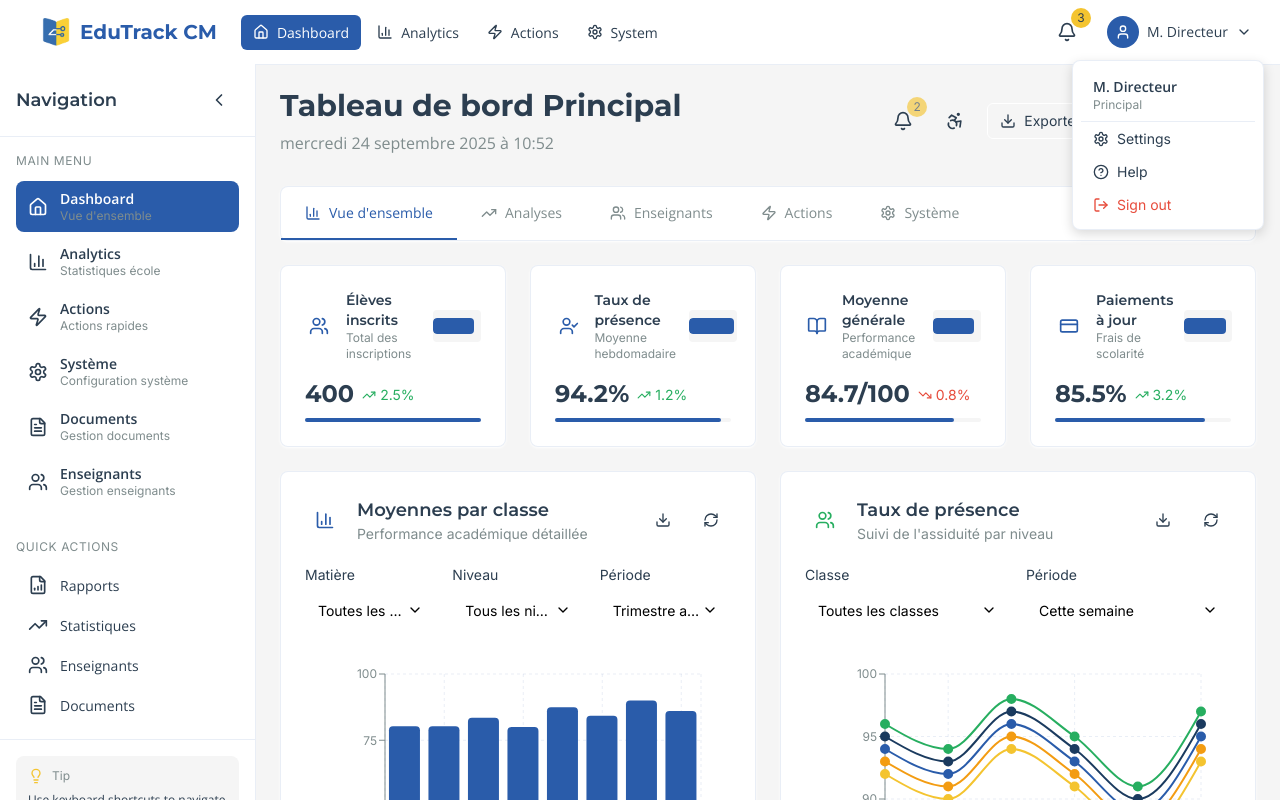
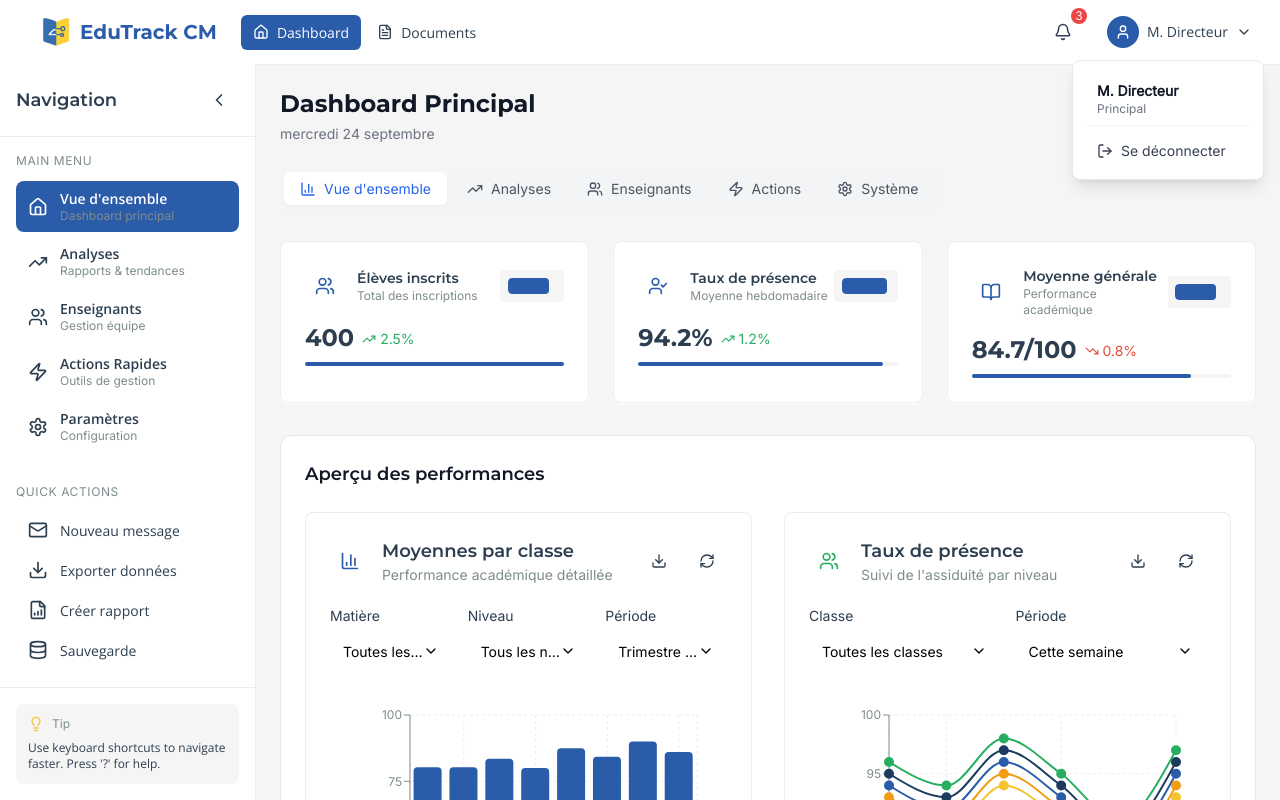
Before and after one commit to Pensezy/EduTrack-CM, a React (Vite) app: page /principal-dashboard in a window 1280 px wide. Both pictures are taken after a click on the button "M. Directeur". Shown: the top 800 px of the page. Built offline with nearby package versions, Linux system fonts and the light colour scheme.

Commit message:
Mes modifications

```diff
--- a/src/components/ui/Header.jsx
+++ b/src/components/ui/Header.jsx
@@ -27,9 +27,7 @@ const Header = ({ userRole = 'student', userName = 'User', isCollapsed = false,
     ],
     principal: [
       { label: 'Dashboard', path: '/principal-dashboard', icon: 'Home' },
-      { label: 'Analytics', path: '/principal-dashboard?tab=analytics', icon: 'BarChart3' },
-      { label: 'Actions', path: '/principal-dashboard?tab=actions', icon: 'Zap' },
-      { label: 'System', path: '/principal-dashboard?tab=system', icon: 'Settings' },
+      { label: 'Documents', path: '/document-management-hub', icon: 'FileText' },
     ],
     admin: [
       { label: 'Dashboard', path: '/admin-dashboard', icon: 'Home' },
@@ -125,8 +123,24 @@ const Header = ({ userRole = 'student', userName = 'User', isCollapsed = false,
         </div>
 
         {/* Right Section - Actions and Profile */}
-        <div className="flex items-center space-x-2">
-          {/* Notifications */}
+        <div className="flex items-center space-x-3">
+          {/* Notifications - Simplifié pour Principal */}
+          {userRole === 'principal' ? (
+            <Button
+              variant="ghost"
+              size="icon"
+              onClick={handleNotificationClick}
+              className="relative"
+              title="Notifications"
+            >
+              <AppIcon name="Bell" size={18} />
+              {notifications?.length > 0 && (
+                <span className="absolute -top-1 -right-1 bg-red-500 text-white text-xs rounded-full w-4 h-4 flex items-center justify-center">
+                  {notifications?.length}
+                </span>
+              )}
+            </Button>
+          ) : (
             <div className="relative">
               <Button
                 variant="ghost"
@@ -184,6 +198,7 @@ const Header = ({ userRole = 'student', userName = 'User', isCollapsed = false,
               </div>
             )}
             </div>
+          )}
 
           {/* User Profile */}
           <div className="relative">
@@ -201,39 +216,54 @@ const Header = ({ userRole = 'student', userName = 'User', isCollapsed = false,
               <AppIcon name="ChevronDown" size={16} className="hidden md:block" />
             </Button>
 
-            {/* Profile Dropdown */}
+            {/* Profile Dropdown - Simplifié pour Principal */}
             {isProfileOpen && (
-              <div className="absolute right-0 top-12 w-48 bg-popover border border-border rounded-lg shadow-modal z-notification">
-                <div className="p-2">
-                  <div className="px-3 py-2 border-b border-border">
-                    <p className="font-body font-body-semibold text-sm text-popover-foreground">
+              <div className="absolute right-0 top-12 w-48 bg-white border border-gray-200 rounded-lg shadow-lg z-50">
+                <div className="p-3">
+                  <div className="px-3 py-2 border-b border-gray-100 mb-2">
+                    <p className="font-semibold text-sm text-gray-900">
                       {userName}
                     </p>
-                    <p className="font-caption font-caption-normal text-xs text-muted-foreground capitalize">
+                    <p className="text-xs text-gray-500 capitalize">
                       {userRole}
                     </p>
                   </div>
+
+                  {userRole === 'principal' ? (
+                    // Version simplifiée pour Principal
+                    <button
+                      onClick={handleLogout}
+                      className="flex items-center space-x-2 px-3 py-2 text-sm text-gray-700 hover:bg-gray-50 rounded-md transition-colors w-full text-left"
+                    >
+                      <AppIcon name="LogOut" size={16} />
+                      <span>Se déconnecter</span>
+                    </button>
+                  ) : (
+                    // Version complète pour autres rôles
+                    <>
                       <Link
                         to="/student-profile-management"
-                    className="flex items-center space-x-2 px-3 py-2 text-sm text-popover-foreground hover:bg-muted rounded-md transition-micro"
+                        className="flex items-center space-x-2 px-3 py-2 text-sm text-gray-700 hover:bg-gray-50 rounded-md transition-colors"
                       >
                         <AppIcon name="Settings" size={16} />
                         <span>Settings</span>
                       </Link>
                       <Link
                         to="/help"
-                    className="flex items-center space-x-2 px-3 py-2 text-sm text-popover-foreground hover:bg-muted rounded-md transition-micro"
+                        className="flex items-center space-x-2 px-3 py-2 text-sm text-gray-700 hover:bg-gray-50 rounded-md transition-colors"
                       >
                         <AppIcon name="HelpCircle" size={16} />
                         <span>Help</span>
                       </Link>
                       <button
                         onClick={handleLogout}
-                    className="flex items-center space-x-2 px-3 py-2 text-sm text-error hover:bg-muted rounded-md transition-micro w-full text-left"
+                        className="flex items-center space-x-2 px-3 py-2 text-sm text-red-600 hover:bg-red-50 rounded-md transition-colors w-full text-left"
                       >
                         <AppIcon name="LogOut" size={16} />
                         <span>Sign out</span>
                       </button>
+                    </>
+                  )}
                 </div>
               </div>
             )}
--- a/src/components/ui/Sidebar.jsx
+++ b/src/components/ui/Sidebar.jsx
@@ -26,12 +26,11 @@ const Sidebar = ({ userRole = 'student', isCollapsed = false, onToggle }) => {
       { label: 'Bulletins & Notes', path: '/grade-management-system', icon: 'BookOpen', description: 'Gestion des notes' }
     ],
     principal: [
-      { label: 'Dashboard', path: '/principal-dashboard', icon: 'Home', description: 'Vue d\'ensemble' },
-      { label: 'Analytics', path: '/principal-dashboard?tab=analytics', icon: 'BarChart3', description: 'Statistiques école' },
-      { label: 'Actions', path: '/principal-dashboard?tab=actions', icon: 'Zap', description: 'Actions rapides' },
-      { label: 'Système', path: '/principal-dashboard?tab=system', icon: 'Settings', description: 'Configuration système' },
-      { label: 'Documents', path: '/document-management-hub', icon: 'FileText', description: 'Gestion documents' },
-      { label: 'Enseignants', path: '/principal-dashboard?tab=teachers', icon: 'Users', description: 'Gestion enseignants' }
+      { label: 'Vue d\'ensemble', path: '/principal-dashboard', icon: 'Home', description: 'Dashboard principal' },
+      { label: 'Analyses', path: '/principal-dashboard?tab=analytics', icon: 'TrendingUp', description: 'Rapports & tendances' },
+      { label: 'Enseignants', path: '/principal-dashboard?tab=teachers', icon: 'Users', description: 'Gestion équipe' },
+      { label: 'Actions Rapides', path: '/principal-dashboard?tab=actions', icon: 'Zap', description: 'Outils de gestion' },
+      { label: 'Paramètres', path: '/principal-dashboard?tab=system', icon: 'Settings', description: 'Configuration' }
     ],
     admin: [
       { label: 'Dashboard', path: '/admin-dashboard', icon: 'Home', description: 'Aperçu système' },
@@ -59,10 +58,10 @@ const Sidebar = ({ userRole = 'student', isCollapsed = false, onToggle }) => {
       { label: 'Documents', icon: 'FileText', action: () => console.log('Manage documents') },
     ],
     principal: [
-      { label: 'Rapports', icon: 'FileBarChart', action: () => console.log('View reports') },
-      { label: 'Statistiques', icon: 'TrendingUp', action: () => console.log('School analytics') },
-      { label: 'Enseignants', icon: 'Users', action: () => console.log('Manage teachers') },
-      { label: 'Documents', icon: 'FileText', action: () => console.log('Manage documents') },
+      { label: 'Nouveau message', icon: 'Mail', action: () => console.log('Send announcement') },
+      { label: 'Exporter données', icon: 'Download', action: () => console.log('Export data') },
+      { label: 'Créer rapport', icon: 'FileBarChart', action: () => console.log('Generate report') },
+      { label: 'Sauvegarde', icon: 'Database', action: () => console.log('Backup data') },
     ],
     admin: [
       { label: 'Système', icon: 'Settings', action: () => console.log('System settings') },
--- a/src/pages/principal-dashboard/index.jsx
+++ b/src/pages/principal-dashboard/index.jsx
@@ -115,10 +115,10 @@ const PrincipalDashboard = () => {
     switch (activeTab) {
       case 'overview':
         return (
-          <div className="space-y-6">
-            {/* Key Metrics */}
-            <div className="grid grid-cols-1 md:grid-cols-2 lg:grid-cols-4 gap-6">
-              {keyMetrics?.map((metric, index) => (
+          <div className="space-y-8">
+            {/* Key Metrics - Réduit à 3 métriques principales */}
+            <div className="grid grid-cols-1 md:grid-cols-3 gap-6">
+              {keyMetrics?.slice(0, 3)?.map((metric, index) => (
                 <MetricCard
                   key={index}
                   title={metric?.title}
@@ -131,46 +131,75 @@ const PrincipalDashboard = () => {
                 />
               ))}
             </div>
-            {/* Charts Grid */}
-            <div className="grid grid-cols-1 xl:grid-cols-2 gap-6">
+
+            {/* Charts Section */}
+            <div className="bg-white rounded-xl border border-gray-200 p-6">
+              <h3 className="text-lg font-semibold text-gray-900 mb-6">Aperçu des performances</h3>
+              <div className="grid grid-cols-1 xl:grid-cols-2 gap-8">
                 <ClassAverageChart />
                 <AttendanceChart />
               </div>
+            </div>
+
+            {/* Payment Status - Plus compact */}
+            <div className="bg-white rounded-xl border border-gray-200 p-6">
+              <h3 className="text-lg font-semibold text-gray-900 mb-4">État des paiements</h3>
               <PaymentStatusChart />
+            </div>
           </div>
         );
       case 'analytics':
         return (
-          <div className="space-y-6">
-            <div className="bg-card border border-border rounded-lg p-6 shadow-card">
-              <div className="flex items-center space-x-3 mb-6">
-                <div className="w-10 h-10 bg-primary/10 rounded-lg flex items-center justify-center">
-                  <Icon name="TrendingUp" size={20} className="text-primary" />
+          <div className="space-y-8">
+            {/* Header Section */}
+            <div className="bg-gradient-to-r from-blue-50 to-indigo-50 rounded-xl p-6 border border-blue-100">
+              <div className="flex items-center space-x-3">
+                <div className="w-12 h-12 bg-blue-100 rounded-xl flex items-center justify-center">
+                  <Icon name="TrendingUp" size={24} className="text-blue-600" />
                 </div>
                 <div>
-                  <h2 className="font-heading font-heading-semibold text-lg text-card-foreground">
-                    Analyses détaillées
+                  <h2 className="text-xl font-bold text-gray-900">
+                    Analyses Détaillées
                   </h2>
-                  <p className="font-caption font-caption-normal text-sm text-muted-foreground">
-                    Rapports et tendances approfondis
+                  <p className="text-gray-600">
+                    Rapports et tendances de performance scolaire
                   </p>
                 </div>
               </div>
+            </div>
 
-              <div className="grid grid-cols-1 xl:grid-cols-2 gap-6">
+            {/* Charts Grid */}
+            <div className="grid grid-cols-1 xl:grid-cols-2 gap-8">
+              <div className="bg-white rounded-xl border border-gray-200 p-6">
                 <ClassAverageChart />
+              </div>
+              <div className="bg-white rounded-xl border border-gray-200 p-6">
                 <AttendanceChart />
               </div>
             </div>
+
+            {/* Payment Analytics */}
+            <div className="bg-white rounded-xl border border-gray-200 p-6">
               <PaymentStatusChart />
+            </div>
           </div>
         );
       case 'teachers':
         return <TeacherManagement />;
       case 'actions':
-        return <QuickActions />;
+        return (
+          <div className="bg-white rounded-xl border border-gray-200 p-6">
+            <h3 className="text-lg font-semibold text-gray-900 mb-6">Actions Rapides</h3>
+            <QuickActions />
+          </div>
+        );
       case 'system':
-        return <SystemStatus />;
+        return (
+          <div className="bg-white rounded-xl border border-gray-200 p-6">
+            <h3 className="text-lg font-semibold text-gray-900 mb-6">État du Système</h3>
+            <SystemStatus />
+          </div>
+        );
       default:
         return null;
     }
@@ -202,49 +231,44 @@ const PrincipalDashboard = () => {
         <main className={`pt-16 transition-all duration-state ${
           isSidebarCollapsed ? 'lg:pl-16' : 'lg:pl-64'
         }`}>
-          <div className="p-6">
-            {/* Page Header */}
-            <div className="flex flex-col lg:flex-row lg:items-center lg:justify-between mb-8">
-              <div className="mb-4 lg:mb-0">
-                <h1 className="font-heading font-heading-bold text-3xl text-foreground mb-2">
-                  Tableau de bord Principal
+          <div className="p-4 lg:p-6 max-w-7xl mx-auto">
+            {/* Page Header - Simplifié */}
+            <div className="flex items-center justify-between mb-6">
+              <div>
+                <h1 className="text-2xl font-bold text-gray-900 mb-1">
+                  Dashboard Principal
                 </h1>
-                <p className="font-body font-body-normal text-text-secondary">
-                  {formatDateTime(currentTime)}
+                <p className="text-sm text-gray-500">
+                  {new Date().toLocaleDateString('fr-FR', {
+                    weekday: 'long',
+                    day: 'numeric',
+                    month: 'long'
+                  })}
                 </p>
               </div>
 
-              <div className="flex items-center space-x-3">
+              <div className="flex items-center space-x-2">
                 <NotificationCenter userRole="principal" />
                 <AccessibilityControls />
-                <Button variant="outline" size="sm">
-                  <Icon name="Download" size={16} className="mr-2" />
-                  Exporter
-                </Button>
-                <Button variant="default" size="sm">
-                  <Icon name="Plus" size={16} className="mr-2" />
-                  Nouvelle action
-                </Button>
               </div>
             </div>
 
-            {/* Tab Navigation */}
-            <div className="bg-card border border-border rounded-lg mb-6 shadow-card">
-              <div className="flex overflow-x-auto">
+            {/* Tab Navigation - Simplifié */}
+            <div className="flex space-x-1 mb-8 bg-gray-100 p-1 rounded-lg w-fit">
               {tabOptions?.map((tab) => (
                 <button
                   key={tab?.id}
                   onClick={() => handleTabChange(tab?.id)}
-                    className={`flex items-center space-x-2 px-6 py-4 text-sm font-body font-body-normal whitespace-nowrap transition-micro border-b-2 ${
+                  className={`flex items-center space-x-2 px-4 py-2 text-sm rounded-md transition-all duration-200 ${
                     activeTab === tab?.id
-                        ? 'border-primary text-primary bg-primary/5' :'border-transparent text-muted-foreground hover:text-card-foreground hover:bg-muted/50'
+                      ? 'bg-white text-blue-600 shadow-sm font-medium'
+                      : 'text-gray-600 hover:text-gray-900 hover:bg-gray-50'
                   }`}
                 >
                   <Icon name={tab?.icon} size={16} />
                   <span>{tab?.label}</span>
                 </button>
               ))}
-              </div>
             </div>
 
             {/* Tab Content */}
```
Lines whose indentation alone changed are shown as unchanged.
